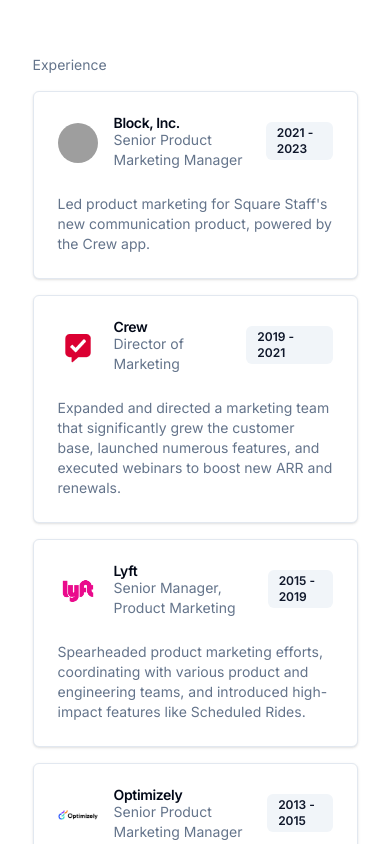
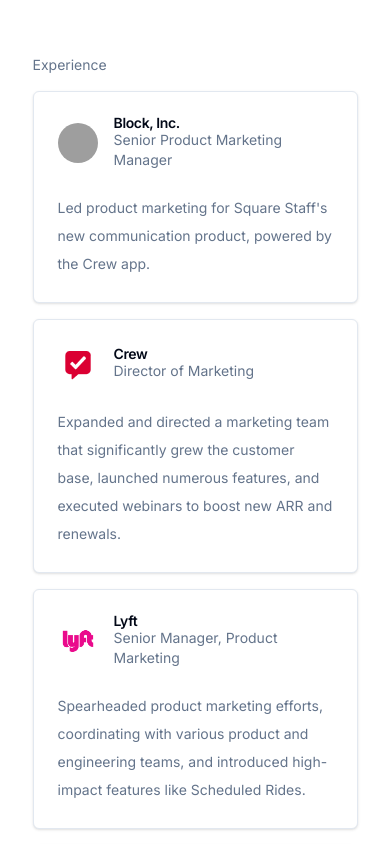
Before and after one commit to seanoliver/seanoliver-dot-dev, a Next.js app: page / in a window 390 px wide. Shown: the part 3060-3904 px from the top of the page. Built offline with nearby package versions, Linux system fonts and the light colour scheme; grey boxes are pictures that could not be loaded.

Commit message:
hide experience dates in md below

```diff
--- a/src/app/experience/page.tsx
+++ b/src/app/experience/page.tsx
@@ -29,12 +29,12 @@ export default function Experience(): JSX.Element {
 								<CardDescription>{experience.title}</CardDescription>
 							</div>
 						</div>
-						<div>
+						<div className='hidden md:block'>
 							<Badge variant='secondary'>{experience.date}</Badge>
 						</div>
 					</CardHeader>
 					<CardContent>
-						<CardDescription>{experience.description}</CardDescription>
+						<CardDescription className='leading-7'>{experience.description}</CardDescription>
 					</CardContent>
 				</Card>
 			))}
```
